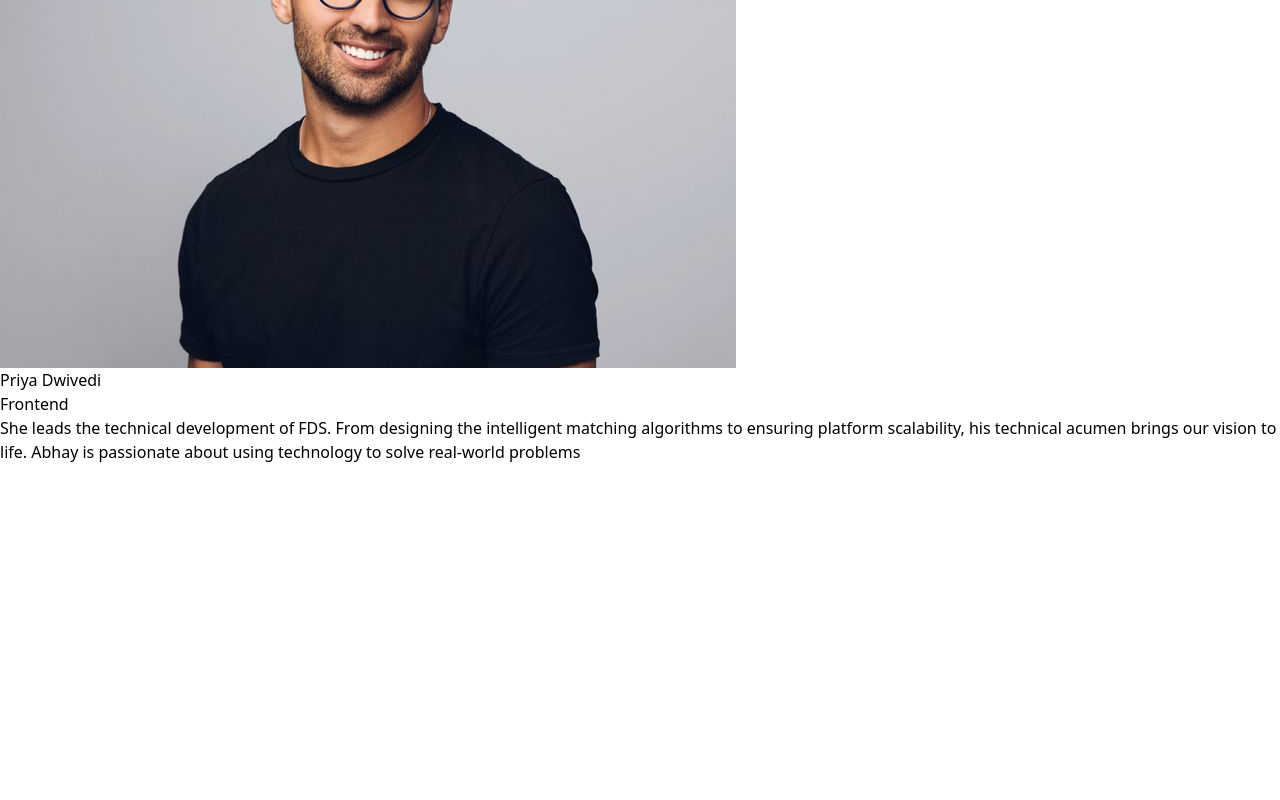
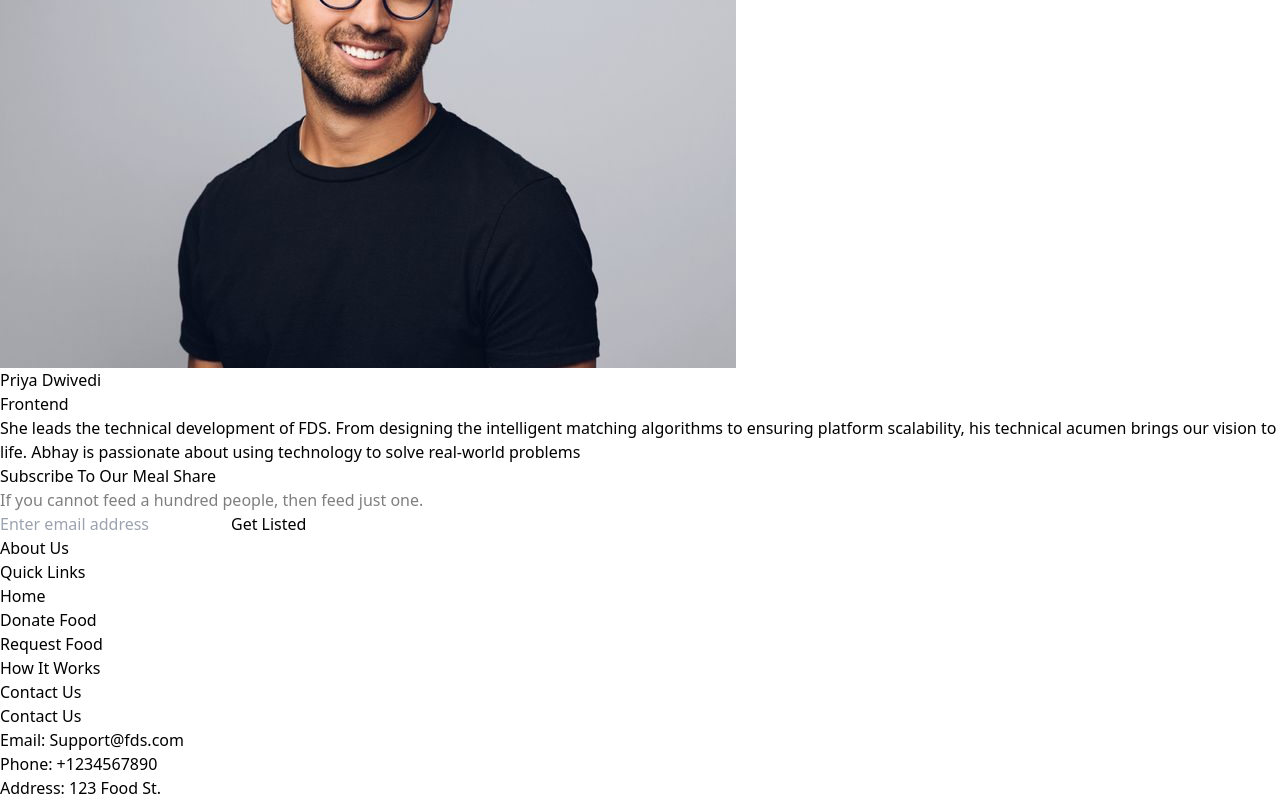
Before and after one commit to Sachin-0099/MealShare, a React (Vite) app: page /About in a window 1280 px wide. Shown: the part 7438-8238 px from the top of the page. Before the commit the page ends 7902 px from the top, so only its background shows below. Built offline with nearby package versions, Linux system fonts and the light colour scheme; the HTML template or start-up script is replaced by a standard one.

Commit message:
changes footer added

```diff
--- a/src/pages/About.jsx
+++ b/src/pages/About.jsx
@@ -2,6 +2,7 @@ import React from 'react'
 import Work from '../components/AboutComponents/Work'
 import PeopleSection from '../components/AboutComponents/PeopleSection'
 import AboutUs from '../components/AboutComponents/AboutUs'
+import Footer from '../components/Footer'
 
 const About = () => {
   return (
@@ -9,6 +10,8 @@ const About = () => {
       <AboutUs/>
       <Work/>
   <PeopleSection/>
+  <Footer/>
+
     </div>
   )
 }
--- a/src/pages/Services.jsx
+++ b/src/pages/Services.jsx
@@ -1,11 +1,13 @@
 import React from 'react'
 import OurServices from '../components/ServicesComponents/OurServices'
+import Footer from '../components/Footer'
 
 
 const Services = () => {
   return (
     <div>
   <OurServices/>
+  <Footer/>
     </div>
   )
 }
```
